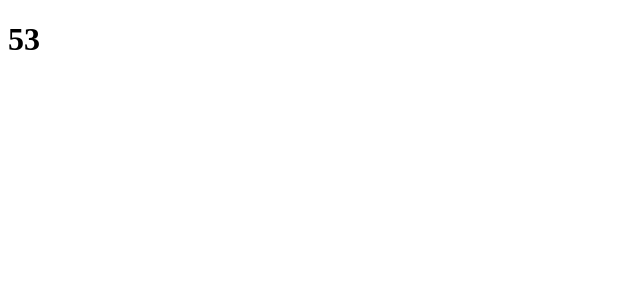
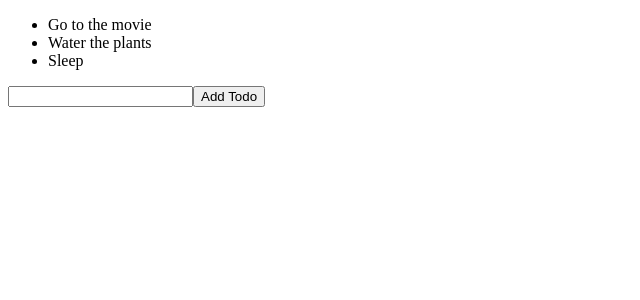
Before and after one commit to Vincenzo-Pallante-Dev/exercises-lessons-React, a React (Create React App) app in the folder my-project/: page / in a window 1280 px wide. Shown: the top 300 px of the page, without its empty margins (0-640 px from the left). Built offline with nearby package versions, Linux system fonts and the light colour scheme.

Commit message:
feat: exercise

```diff
--- a/my-project/src/App.js
+++ b/my-project/src/App.js
@@ -1,10 +1,8 @@
 import React from "react";
-import { Sum } from "./components/Sum";
-
-const numbers = [10, 13, 14];
+import { TodoList } from "./components/TodoList";
 
 export class App extends React.Component {
   render() {
-    return <Sum />;
+    return <TodoList />;
   }
 }
--- a/my-project/src/components/Sum.js
+++ /dev/null
@@ -1,10 +0,0 @@
-import React from "react";
-
-export function Sum({ numbers = [20, 10, 23] }) {
-  const sum = numbers.reduce((a, b) => a + b);
-  return (
-    <div>
-      <h1>{sum}</h1>
-    </div>
-  );
-}
--- /dev/null
+++ b/my-project/src/components/TodoList.js
@@ -0,0 +1,34 @@
+import { useState } from "react";
+
+export function TodoList({
+  initialArray = ["Go to the movie", "Water the plants", "Sleep"],
+}) {
+  const [items, SetItems] = useState(initialArray);
+
+  function handleAddTodo(event) {
+    const input = event.target.parentElement.querySelector("[name='list']");
+    const value = input.value;
+
+    if (value) {
+      const newItems = [...items, value];
+      SetItems(newItems);
+      input.value = "";
+    }
+  }
+
+  return (
+    <div>
+      <ul>
+        {items.map((item, index) => {
+          return (
+            <li key={item + index} id={index}>
+              {item}
+            </li>
+          );
+        })}
+      </ul>
+      <input name="list" type="text" />
+      <button onClick={handleAddTodo}>Add Todo</button>
+    </div>
+  );
+}
```
Also changed, not shown: my-project/Function Components 03.txt (deleted), my-project/useState 03.txt (added).
